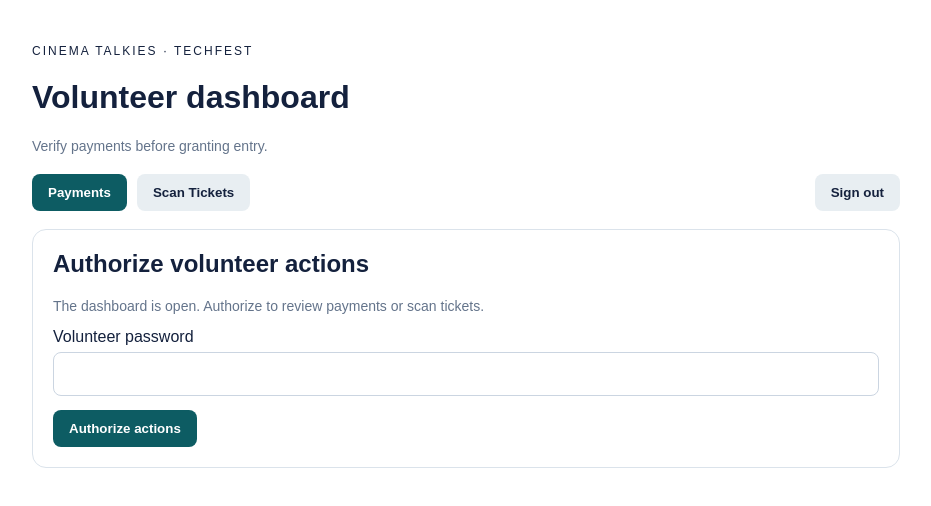
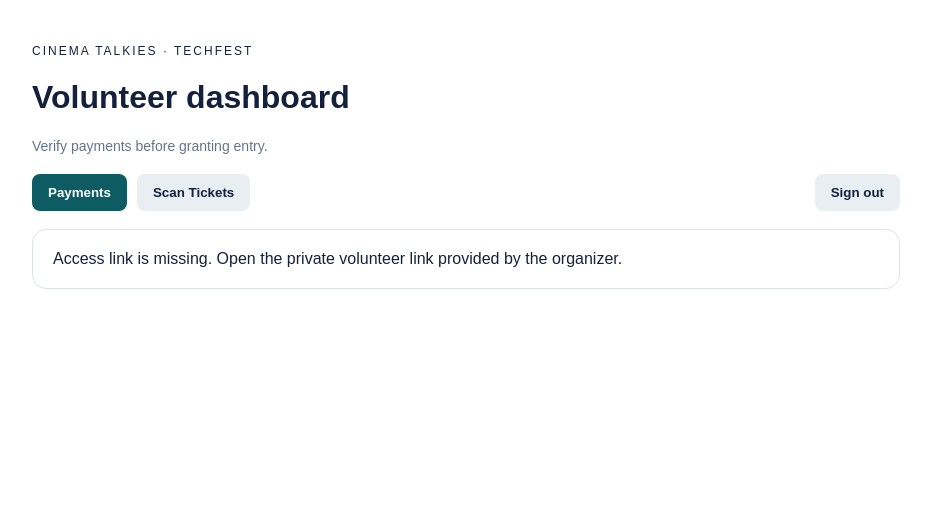
Before and after one commit to nihaloves/event-ticketing-system, a React (Vite) app in the folder volunteer-frontend/: page / in a window 1280 px wide. Shown: the top 506 px of the page, without its empty margins (174-1105 px from the left). Built offline with nearby package versions, Linux system fonts and the light colour scheme.

Commit message:
Remove volunteer password screen

```diff
--- a/volunteer-frontend/src/App.jsx
+++ b/volunteer-frontend/src/App.jsx
@@ -14,7 +14,7 @@ const styles = {
 
 export default function App() {
   const [password, setPassword] = useState("");
-  const [token, setToken] = useState("");
+  const [token, setToken] = useState(() => decodeURIComponent(window.location.hash.slice(1)));
   const [tab, setTab] = useState("payments");
   const [payments, setPayments] = useState([]);
   const [reasons, setReasons] = useState({});
@@ -141,31 +141,7 @@ export default function App() {
         </button>
       </nav>
 
-      {!token && (
-        <form style={styles.panel} onSubmit={login}>
-          <h2 style={{ marginTop: 0 }}>Authorize volunteer actions</h2>
-          <p style={styles.muted}>
-            The dashboard is open. Authorize to review payments or scan tickets.
-          </p>
-          <label htmlFor="staff-password">Volunteer password</label>
-          <input
-            id="staff-password"
-            type="password"
-            autoComplete="current-password"
-            value={password}
-            onChange={(event) => setPassword(event.target.value)}
-            required
-            style={styles.input}
-          />
-          <button
-            type="submit"
-            disabled={loading}
-            style={{ ...styles.button, ...styles.primary }}
-          >
-            {loading ? "Authorizing..." : "Authorize actions"}
-          </button>
-        </form>
-      )}
+      {!token && <p style={styles.panel}>Access link is missing. Open the private volunteer link provided by the organizer.</p>}
       {message && <p role="status">{message}</p>}
 
       {token && tab === "payments" && (
```
